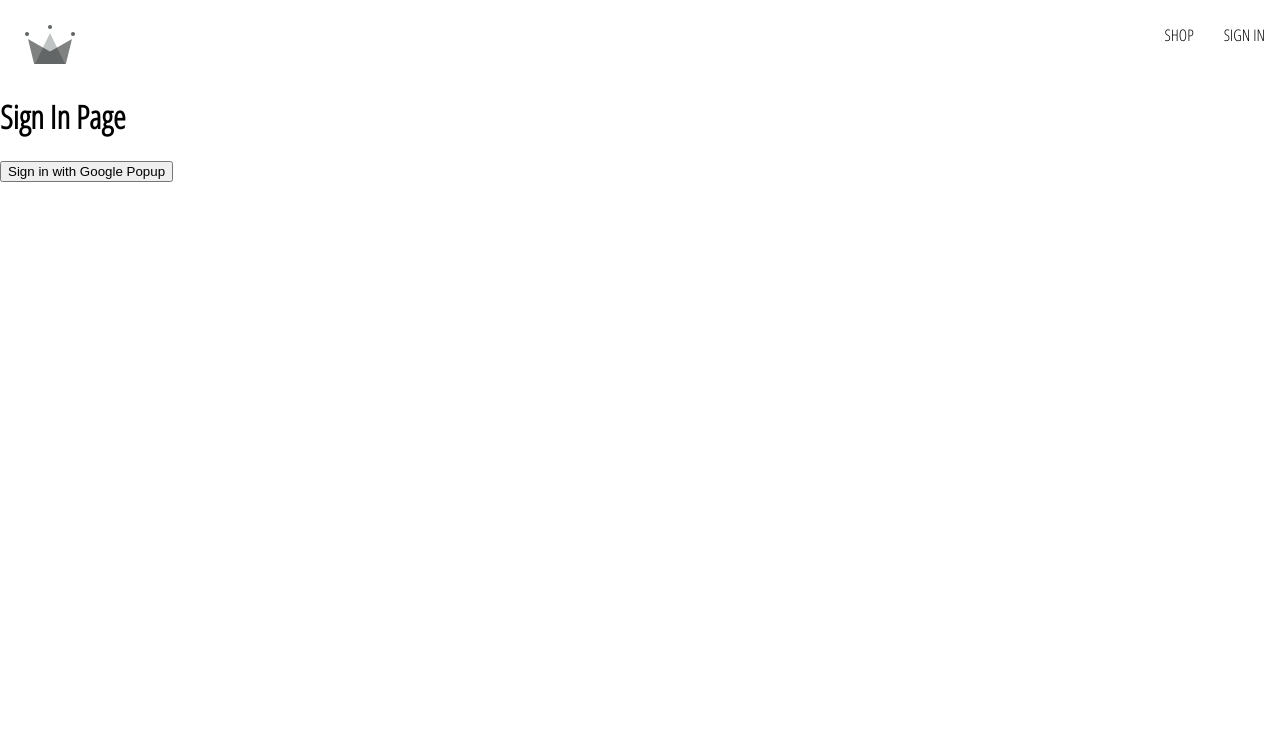
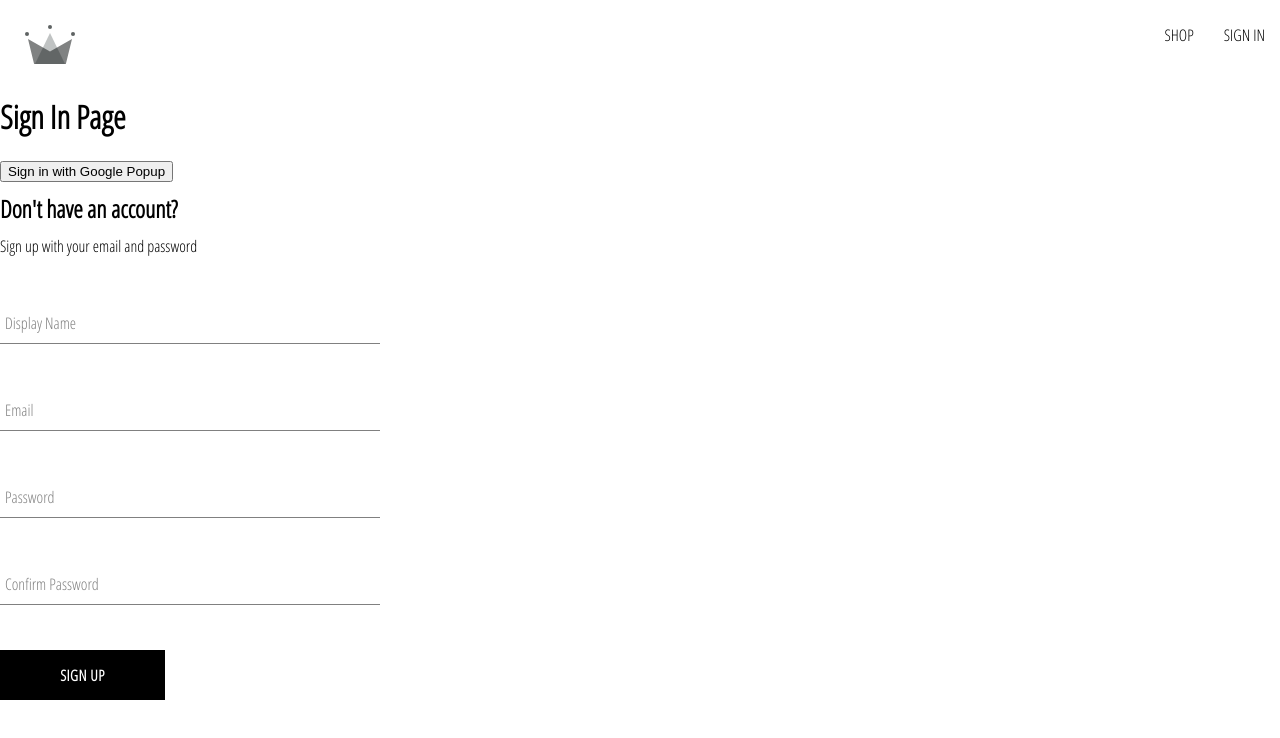
Before and after one commit to Cesar-rdgz/clothing-shop, a React (Create React App) app: page /signIn in a window 1280 px wide. Shown: the top 738 px of the page. Built offline with nearby package versions, Linux system fonts and the light colour scheme.

Commit message:
Sign up component, form input and buttons

```diff
--- /dev/null
+++ b/src/components/button/button.component.jsx
@@ -0,0 +1,19 @@
+import "./button.styles.scss";
+
+const BUTTON_TYPE_CLASSES = {
+  google: "google-sign-in",
+  inverted: "inverted",
+};
+
+const Button = ({ children, buttonType, ...otherProps }) => {
+  return (
+    <button
+      className={`button-container ${BUTTON_TYPE_CLASSES[buttonType]}`}
+      {...otherProps}
+    >
+      {children}
+    </button>
+  );
+};
+
+export default Button;
--- /dev/null
+++ b/src/components/button/button.styles.scss
@@ -0,0 +1,46 @@
+.button-container {
+  min-width: 165px;
+  width: auto;
+  height: 50px;
+  letter-spacing: 0.5px;
+  line-height: 50px;
+  padding: 0 35px 0 35px;
+  font-size: 15px;
+  background-color: black;
+  color: white;
+  text-transform: uppercase;
+  font-family: 'Open Sans Condensed';
+  font-weight: bolder;
+  border: none;
+  cursor: pointer;
+  display: flex;
+  justify-content: center;
+
+  &:hover {
+    background-color: white;
+    color: black;
+    border: 1px solid black;
+  }
+
+  &.google-sign-in {
+    background-color: #4285f4;
+    color: white;
+
+    &:hover {
+      background-color: #357ae8;
+      border: none;
+    }
+  }
+
+  &.inverted {
+    background-color: white;
+    color: black;
+    border: 1px solid black;
+
+    &:hover {
+      background-color: black;
+      color: white;
+      border: none;
+    }
+  }
+}
--- /dev/null
+++ b/src/components/form-input/form-input.component.jsx
@@ -0,0 +1,20 @@
+import "./form-input.styles.scss";
+
+const FormInput = ({ label, ...otherProps }) => {
+  return (
+    <div className="group">
+      <input className="form-input" {...otherProps} />
+      {label && (
+        <label
+          className={`${
+            otherProps.value.length ? "shrink" : ""
+          } form-input-label`}
+        >
+          {label}
+        </label>
+      )}
+    </div>
+  );
+};
+
+export default FormInput;
--- /dev/null
+++ b/src/components/form-input/form-input.styles.scss
@@ -0,0 +1,54 @@
+$sub-color: grey;
+$main-color: black;
+
+@mixin shrinkLabel {
+  top: -14px;
+  font-size: 12px;
+  color: $main-color;
+}
+
+.group {
+  position: relative;
+  margin: 45px 0;
+
+  .form-input {
+    background: none;
+    background-color: white;
+    color: $sub-color;
+    font-size: 18px;
+    padding: 10px 10px 10px 5px;
+    display: block;
+    width: 100%;
+    border: none;
+    border-radius: 0;
+    border-bottom: 1px solid $sub-color;
+    margin: 25px 0;
+
+    &:focus {
+      outline: none;
+    }
+
+    &:focus ~ .form-input-label {
+      @include shrinkLabel();
+    }
+  }
+
+  input[type='password'] {
+    letter-spacing: 0.3em;
+  }
+
+  .form-input-label {
+    color: $sub-color;
+    font-size: 16px;
+    font-weight: normal;
+    position: absolute;
+    pointer-events: none;
+    left: 5px;
+    top: 10px;
+    transition: 300ms ease all;
+
+    &.shrink {
+      @include shrinkLabel();
+    }
+  }
+}
--- /dev/null
+++ b/src/components/sign-up-form/sign-up-form.component.jsx
@@ -0,0 +1,105 @@
+import { useState } from "react";
+
+import FormInput from "../form-input/form-input.component";
+import Button from "../button/button.component";
+
+import {
+  createAuthUserWithEmailAndPassword,
+  createUserDocumentFromAuth,
+} from "../../utils/firebase/firebase.utils";
+
+import "./sign-up-form.styles.scss";
+
+const defaultFormFields = {
+  displayName: "",
+  email: "",
+  password: "",
+  confirmPassword: "",
+};
+
+const SignUpForm = () => {
+  const [formFields, setFormFields] = useState(defaultFormFields);
+  const { displayName, email, password, confirmPassword } = formFields;
+
+  const resetFormFields = () => {
+    setFormFields(defaultFormFields);
+  };
+
+  const handleSumbit = async (event) => {
+    event.preventDefault();
+
+    if (password !== confirmPassword) {
+      alert("Passwords do not match");
+      return;
+    }
+
+    try {
+      const { user } = await createAuthUserWithEmailAndPassword(
+        email,
+        password
+      );
+
+      await createUserDocumentFromAuth(user, { displayName });
+      resetFormFields();
+    } catch (error) {
+      if (error.code === "auth/email-already-in-use") {
+        alert("Email already in use");
+      } else {
+        console.log("Error creating user", error.message);
+      }
+    }
+  };
+
+  const handleChange = (event) => {
+    const { name, value } = event.target;
+
+    setFormFields({ ...formFields, [name]: value });
+  };
+
+  return (
+    <div className="sign-up-container">
+      <h2>Don't have an account?</h2>
+      <span>Sign up with your email and password</span>
+      <form onSubmit={handleSumbit}>
+        <FormInput
+          label="Display Name"
+          type="text"
+          required
+          onChange={handleChange}
+          name="displayName"
+          value={displayName}
+        />
+
+        <FormInput
+          label="Email"
+          type="email"
+          required
+          onChange={handleChange}
+          name="email"
+          value={email}
+        />
+
+        <FormInput
+          label="Password"
+          type="password"
+          required
+          onChange={handleChange}
+          name="password"
+          value={password}
+        />
+
+        <FormInput
+          label="Confirm Password"
+          type="password"
+          required
+          onChange={handleChange}
+          name="confirmPassword"
+          value={confirmPassword}
+        />
+        <Button type="submit">Sign Up</Button>
+      </form>
+    </div>
+  );
+};
+
+export default SignUpForm;
--- /dev/null
+++ b/src/components/sign-up-form/sign-up-form.styles.scss
@@ -0,0 +1,9 @@
+.sign-up-container {
+  display: flex;
+  flex-direction: column;
+  width: 380px;
+
+  h2 {
+    margin: 10px 0;
+  }
+}
--- a/src/routes/sign-in/sign-in.component.jsx
+++ b/src/routes/sign-in/sign-in.component.jsx
@@ -1,4 +1,14 @@
-import { signInWithGooglePopup, createUserDocumentFromAuth } from '../../utils/firebase/firebase.utils';
+import { useEffect } from 'react';
+import { getRedirectResult } from 'firebase/auth';
+
+import {
+    auth,
+    signInWithGooglePopup,
+    signInWithGoogleRedirect,
+    createUserDocumentFromAuth
+} from '../../utils/firebase/firebase.utils';
+
+import SignUpForm from '../../components/sign-up-form/sign-up-form.component';
 
 const SigIn = () => {
     const logGoogleUser = async () => {
@@ -6,10 +16,16 @@ const SigIn = () => {
         const userDocRef = await createUserDocumentFromAuth(user);
     };
 
+    // const logGoogleRedirectUser = async () => {
+    //     const { user } = await signInWithGoogleRedirect();
+    //     console.log({ user });
+    // };
+
     return (
         <div>
             <h1>Sign In Page</h1>
             <button onClick={logGoogleUser}>Sign in with Google Popup</button>
+            <SignUpForm />
         </div>
     )
 };
--- a/src/utils/firebase/firebase.utils.js
+++ b/src/utils/firebase/firebase.utils.js
@@ -3,15 +3,11 @@ import {
   getAuth,
   signInWithRedirect,
   signInWithPopup,
-    GoogleAuthProvider
+  GoogleAuthProvider,
+  createUserWithEmailAndPassword,
 } from "firebase/auth";
 
-import {
-    getFirestore,
-    doc,
-    getDoc,
-    setDoc
-} from "firebase/firestore";
+import { getFirestore, doc, getDoc, setDoc } from "firebase/firestore";
 
 const firebaseConfig = {
   apiKey: "AIzaSyC8nSp_G-X8Nh9DR0Okt9cY-85LxVVlwMs",
@@ -20,23 +16,31 @@ const firebaseConfig = {
   storageBucket: "clothing-shop-db-408d7.firebasestorage.app",
   messagingSenderId: "213518389537",
   appId: "1:213518389537:web:4316f2249ef9bfbfbdae60",
-    measurementId: "G-GXXE5W16V3"
+  measurementId: "G-GXXE5W16V3",
 };
 
 const firebaseApp = initializeApp(firebaseConfig);
 
-const provider = new GoogleAuthProvider();
+const googleProvider = new GoogleAuthProvider();
 
-provider.setCustomParameters({
-    prompt: "select_account"
+googleProvider.setCustomParameters({
+  prompt: "select_account",
 });
 
 export const auth = getAuth();
-export const signInWithGooglePopup = () => signInWithPopup(auth, provider);
+export const signInWithGooglePopup = () =>
+  signInWithPopup(auth, googleProvider);
+export const signInWithGoogleRedirect = () =>
+  signInWithRedirect(auth, googleProvider);
 
 export const db = getFirestore();
 
-export const createUserDocumentFromAuth = async (userAuth) => {
+export const createUserDocumentFromAuth = async (
+  userAuth,
+  additionalInformation = {}
+) => {
+  if (!userAuth) return;
+
   const userDocRef = doc(db, "users", userAuth.uid);
 
   const userSnapshot = await getDoc(userDocRef);
@@ -49,7 +53,8 @@ export const createUserDocumentFromAuth = async (userAuth) => {
       await setDoc(userDocRef, {
         displayName,
         email,
-                createdAt
+        createdAt,
+        ...additionalInformation,
       });
     } catch (error) {
       console.error("Error creating user", error.message);
@@ -58,3 +63,9 @@ export const createUserDocumentFromAuth = async (userAuth) => {
 
   return userDocRef;
 };
+
+export const createAuthUserWithEmailAndPassword = async (email, password) => {
+  if (!email || !password) return;
+
+  return await createUserWithEmailAndPassword(auth, email, password);
+};
```
Lines whose indentation alone changed are shown as unchanged.
